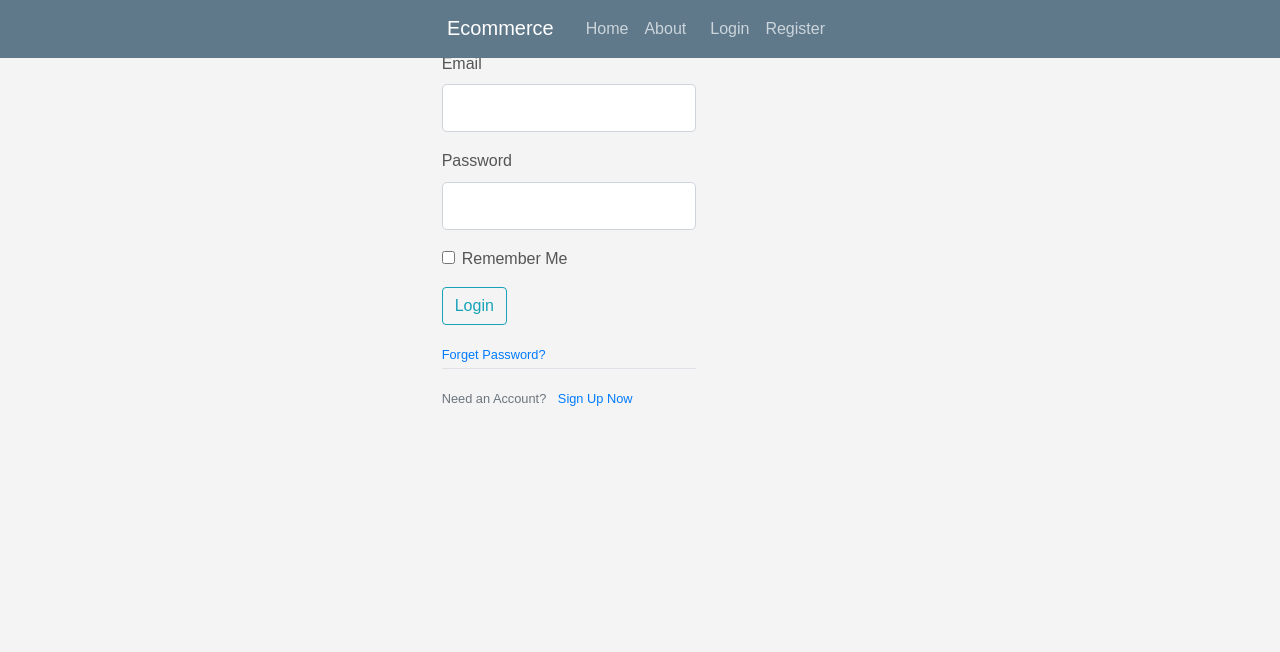
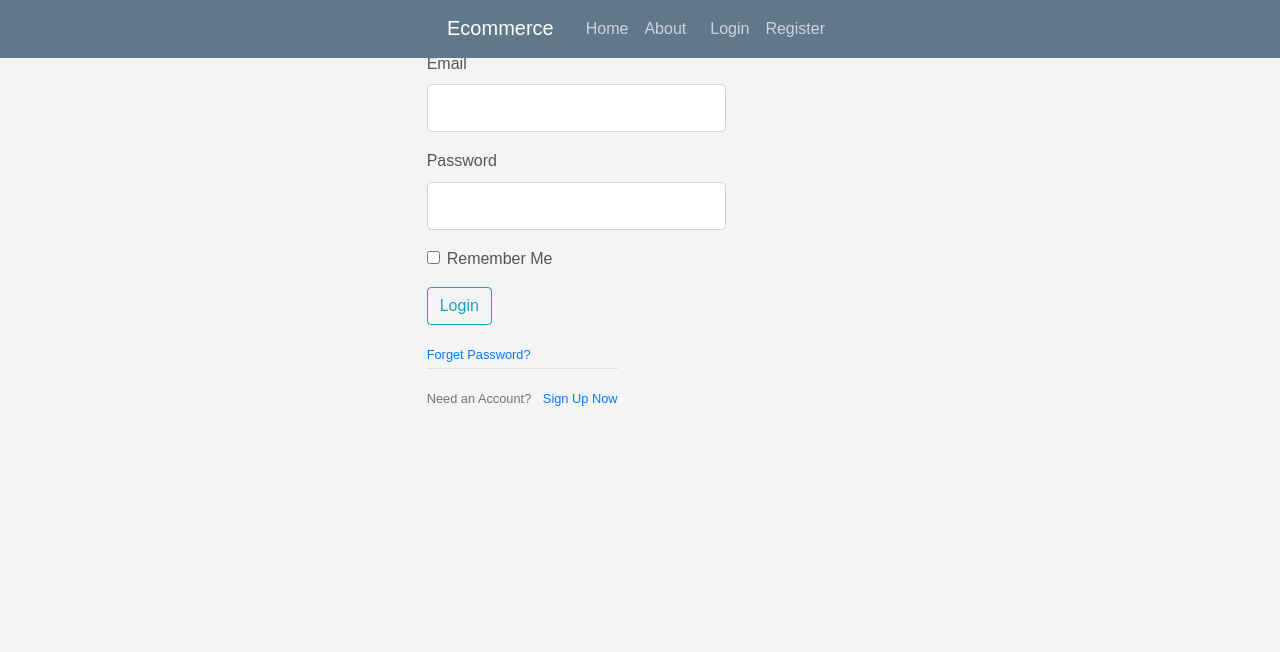
Before and after one commit to mohitarora3/Fashion-Store, a Flask app: a page that uses ecommerce/templates/layout.html in a window 1280 px wide. Shown: the top 652 px of the page. Run offline with Flask 2, Linux system fonts and the light colour scheme; parts of the project's set-up code (start-up, migrations or seed data) failed here and were passed over; some libraries are stand-ins or nearby versions.

Commit message:
Update layout.html
updated layout

```diff
--- a/ecommerce/templates/layout.html
+++ b/ecommerce/templates/layout.html
@@ -7,7 +7,7 @@
 
     <!-- Bootstrap CSS -->
     <link rel="stylesheet" href="https://stackpath.bootstrapcdn.com/bootstrap/4.1.3/css/bootstrap.min.css" integrity="sha384-MCw98/SFnGE8fJT3GXwEOngsV7Zt27NXFoaoApmYm81iuXoPkFOJwJ8ERdknLPMO" crossorigin="anonymous">
-
+    <link rel="stylesheet" href="https://cdnjs.cloudflare.com/ajax/libs/font-awesome/4.7.0/css/font-awesome.min.css">
     <link rel="stylesheet" type="text/css" href="{{ url_for('static', filename='main.css') }}">
 
 	{% if title %}
@@ -46,9 +46,11 @@
 	    </div>
 	  </nav>
 	</header>
-	<main role="main" class="container">
+
+
+	<div role="main" class="container">
 	  <div class="row">
-	    <div class="col-md-8">
+
 	    	{% with messages=get_flashed_messages(with_categories=true)%}
 	    		{% if messages %}
 	    			{% for category, message in messages %}
@@ -59,10 +61,10 @@
 				{% endif %}
 	    	{% endwith %}
 	      {% block content %}{% endblock %}
-	    </div>
+
 
 	  </div>
-	</main>
+	</div>
 	<div class="footer">
  		<p>Footer</p>
 	</div>
```
